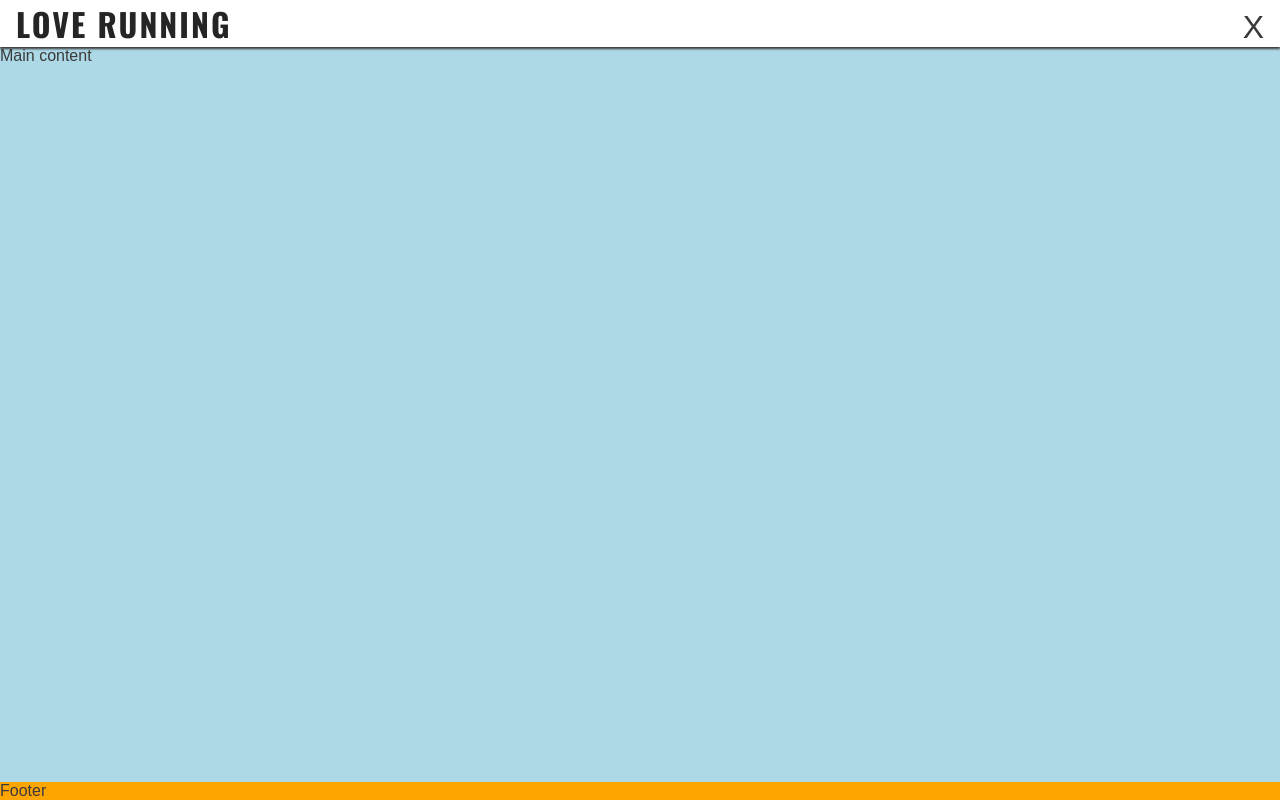
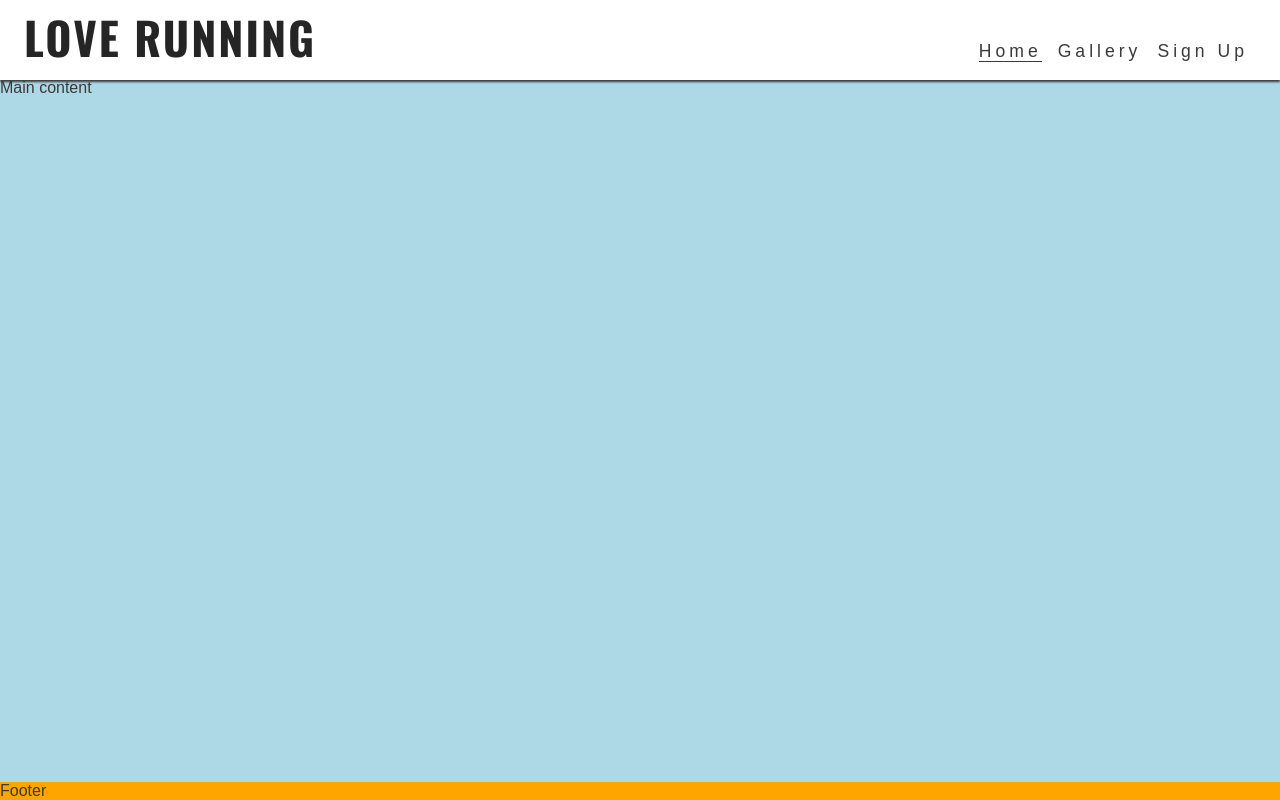
Before and after one commit to hlomphosibeko/Love-running, a plain HTML site: page index.html in a window 1280 px wide. Drawn offline with nearby package versions, Linux system fonts and the light colour scheme.

Commit message:
Make logo larger, push main down to show under larger header

```diff
--- a/assets/css/style.css
+++ b/assets/css/style.css
@@ -92,3 +92,33 @@ main{
 footer{
     background-color: orange;
 }
+
+/* Media query: tablets and larger (768px and up)*/
+@media screen and (min-width: 768px) {
+    /* Header*/
+    nav{
+        display: block;
+        position: relative;
+        box-shadow: none;
+        width: fit-content;
+        padding-right: 1rem;
+    }
+    #menu{
+        display: flex;
+    }
+    #menu > li{
+        padding-left: 1rem;
+    }
+    .nav-toggle-label{
+        display: none;
+    }
+    #logo{
+        font-size: 280%;
+        line-height: 75px;
+        margin: 0 0.5rem;
+    }
+    main{
+        /* Push main content down to accommodate larger header*/
+        margin-top: 79px;
+    }
+}
```
